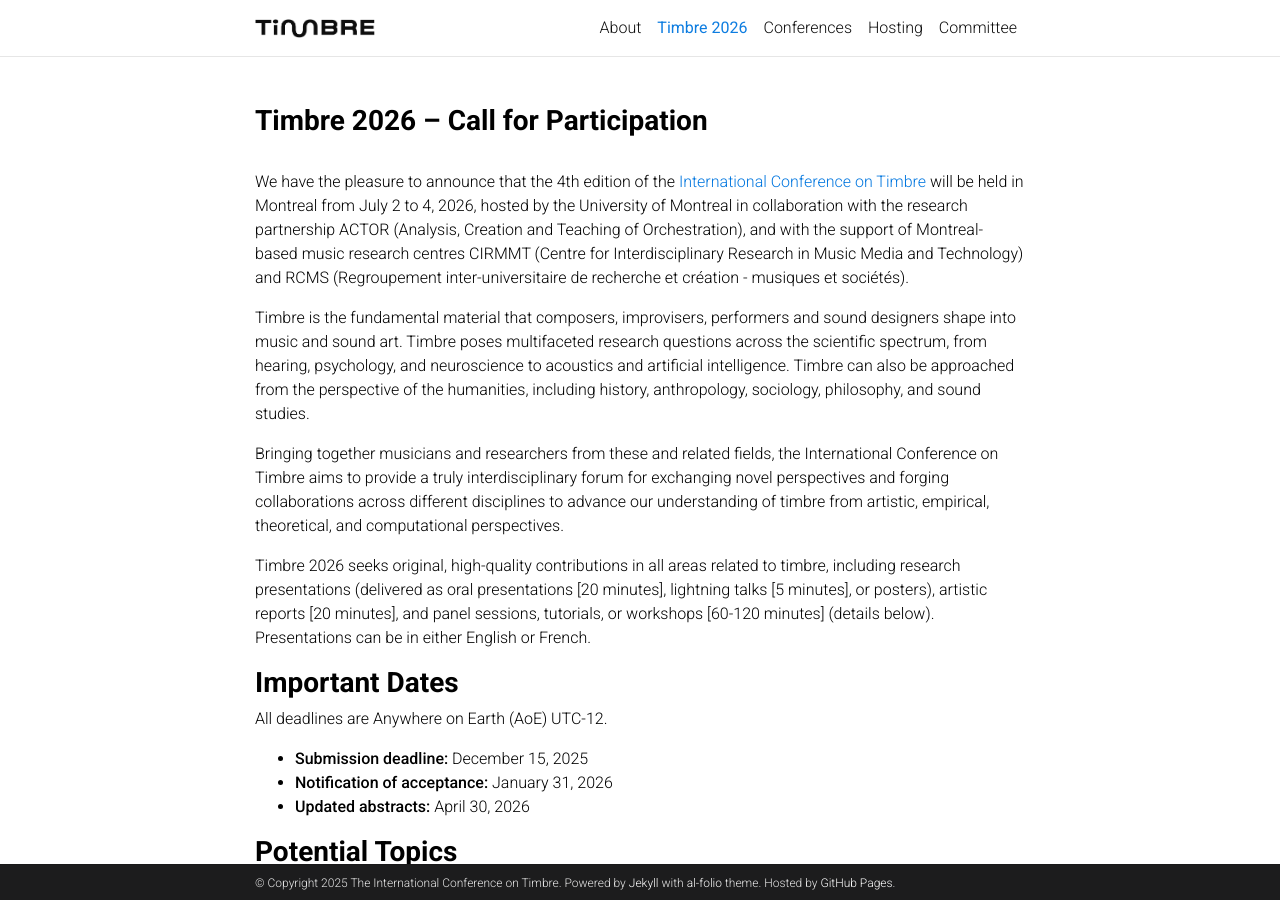
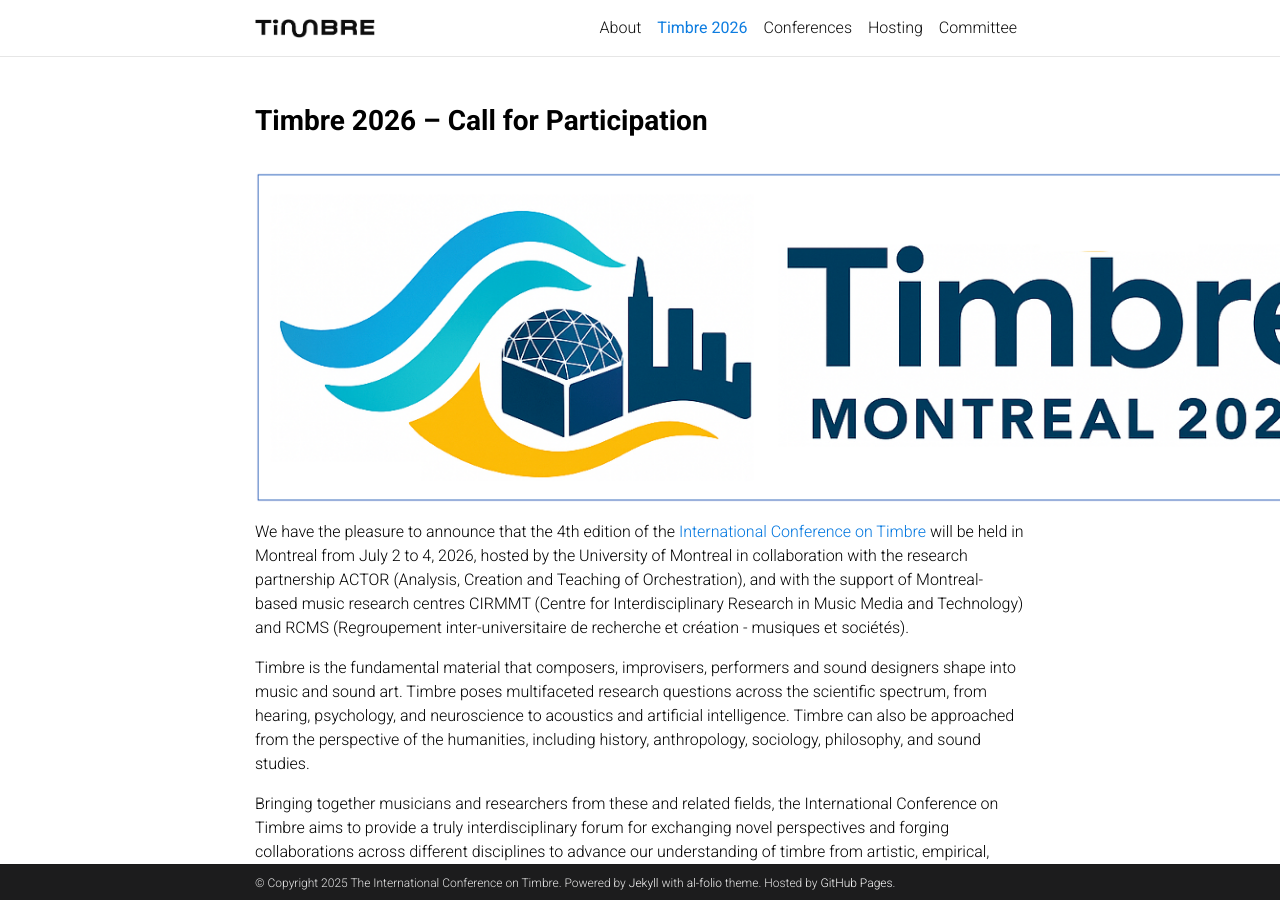
Before and after one commit to timbre-conference/timbre-conference.github.io, a Jekyll site: the page built from _pages/timbre2026-cfp.md, in a window 1280 px wide and 900 px high. Built offline with Jekyll 4.4.1, drawn with Linux system fonts in a browser that asks for light colours; comment, search, counter and statistics services are not loaded; a style sheet for code colours, icons or effects is not loaded.

Commit message:
Update timbre2026-cfp.md

```diff
--- a/_pages/timbre2026-cfp.md
+++ b/_pages/timbre2026-cfp.md
@@ -12,6 +12,8 @@ nav_order: 1
     <h3 class="post-title">Timbre 2026 – Call for Participation</h3>
     <p class="post-description">{{ page.description }}</p>
 </header>
+
+![Timbre 2026 conference logo](/assets/img/logos/timbre2026-logo.png)
 
 We have the pleasure to announce that the 4th edition of the [International Conference on Timbre](https://timbreconference.org/) will be held in Montreal from July 2 to 4, 2026, hosted by the University of Montreal in collaboration with the research partnership ACTOR (Analysis, Creation and Teaching of Orchestration), and with the support of Montreal-based music research centres CIRMMT (Centre for Interdisciplinary Research in Music Media and Technology) and RCMS (Regroupement inter-universitaire de recherche et création - musiques et sociétés).
 
```
